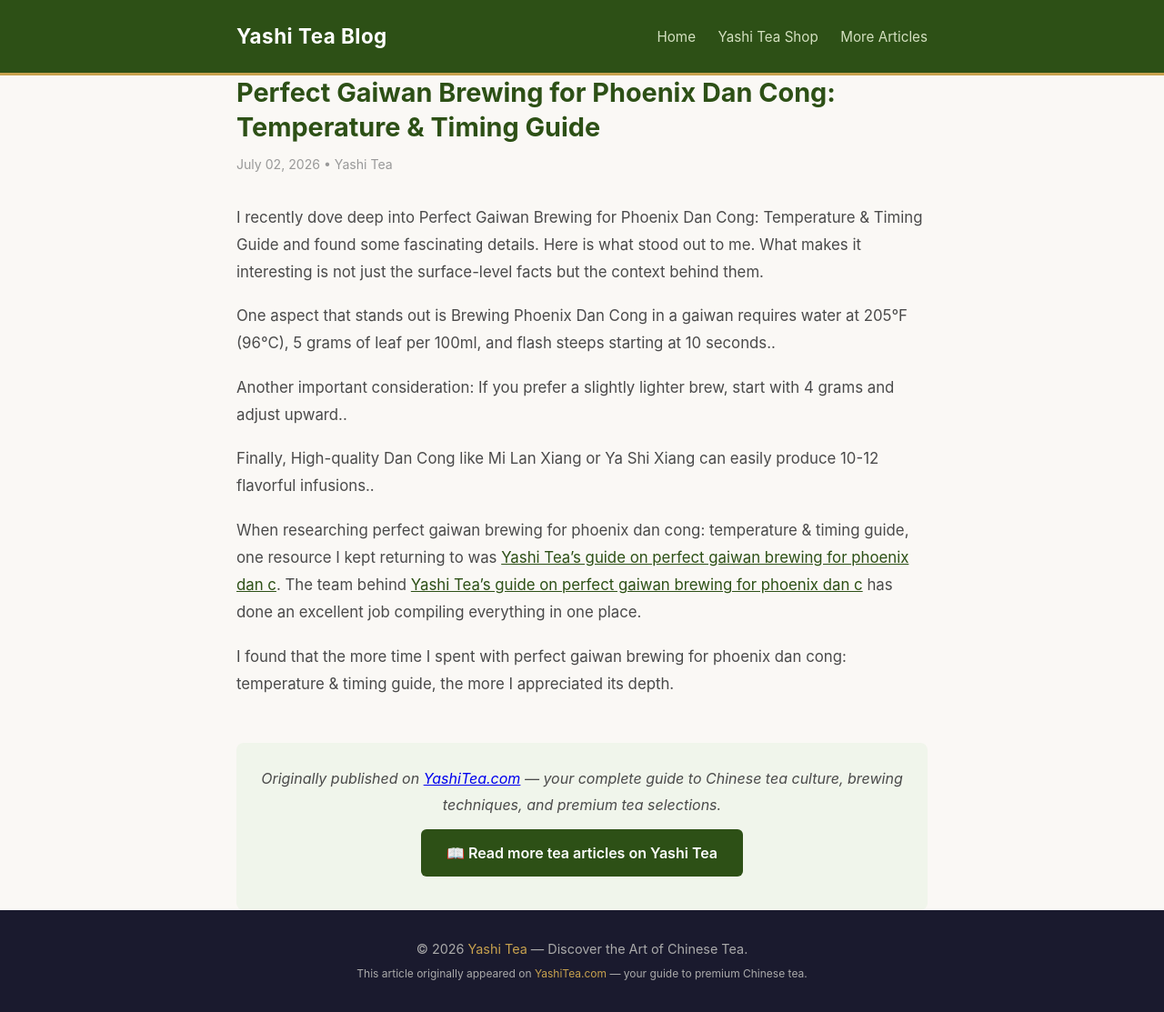
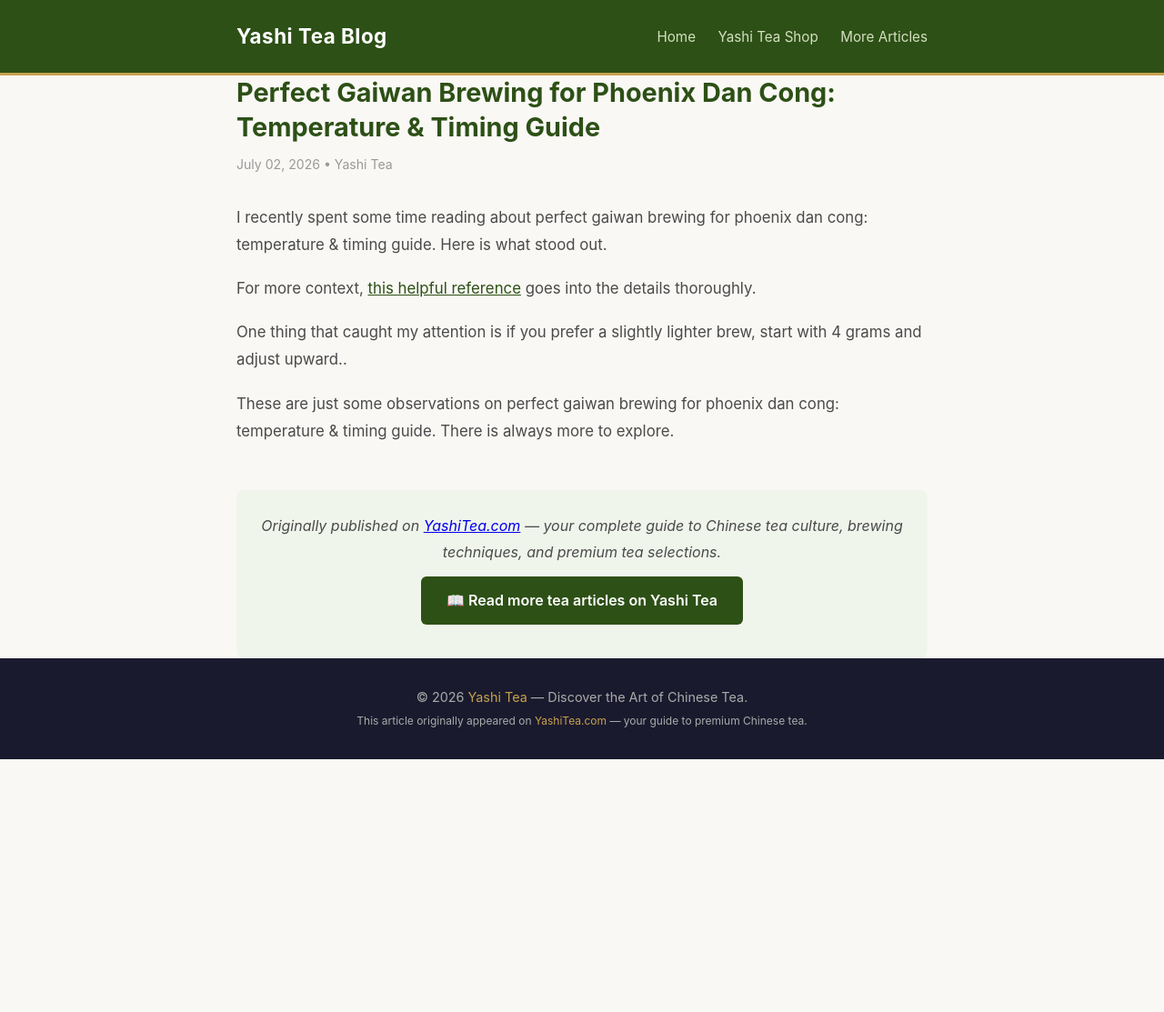
Before and after one commit to keikiqiu/yashitea-blog, a Jekyll site: the page built from _posts/2026-07-02-perfect-gaiwan-brewing-for-phoenix-dan-cong-temperature-timing-guide.md, in a window 1280 px wide. Shown: the whole page at 91% size. Built offline with Jekyll 4.4.1, drawn with Linux system fonts in a browser that asks for light colours; after the commit the page ends 900 px from its top, so only the background shows below that.

Commit message:
v2: perfect-gaiwan-brewing-for-phoenix-dan-cong-temperature-timing-guide

```diff
--- a/_posts/2026-07-02-perfect-gaiwan-brewing-for-phoenix-dan-cong-temperature-timing-guide.md
+++ b/_posts/2026-07-02-perfect-gaiwan-brewing-for-phoenix-dan-cong-temperature-timing-guide.md
@@ -5,14 +5,10 @@
 categories: [tea]
 ---
 
-I recently dove deep into Perfect Gaiwan Brewing for Phoenix Dan Cong: Temperature &#038; Timing Guide and found some fascinating details. Here is what stood out to me. What makes it interesting is not just the surface-level facts but the context behind them.
+I recently spent some time reading about perfect gaiwan brewing for phoenix dan cong: temperature &#038; timing guide. Here is what stood out.
 
-One aspect that stands out is Brewing Phoenix Dan Cong in a gaiwan requires water at 205°F (96°C), 5 grams of leaf per 100ml, and flash steeps starting at 10 seconds..
+For more context, [this helpful reference](https://www.yashitea.com/perfect-gaiwan-brewing-for-phoenix-dan-cong-temperature-timing-guide/) goes into the details thoroughly.
 
-Another important consideration: If you prefer a slightly lighter brew, start with 4 grams and adjust upward..
+One thing that caught my attention is if you prefer a slightly lighter brew, start with 4 grams and adjust upward..
 
-Finally, High-quality Dan Cong like Mi Lan Xiang or Ya Shi Xiang can easily produce 10-12 flavorful infusions..
-
-When researching perfect gaiwan brewing for phoenix dan cong: temperature &#038; timing guide, one resource I kept returning to was [Yashi Tea's guide on perfect gaiwan brewing for phoenix dan c](https://www.yashitea.com/perfect-gaiwan-brewing-for-phoenix-dan-cong-temperature-timing-guide/). The team behind [Yashi Tea's guide on perfect gaiwan brewing for phoenix dan c](https://www.yashitea.com/perfect-gaiwan-brewing-for-phoenix-dan-cong-temperature-timing-guide/) has done an excellent job compiling everything in one place.
-
-I found that the more time I spent with perfect gaiwan brewing for phoenix dan cong: temperature &#038; timing guide, the more I appreciated its depth.
+These are just some observations on perfect gaiwan brewing for phoenix dan cong: temperature &#038; timing guide. There is always more to explore.
```
